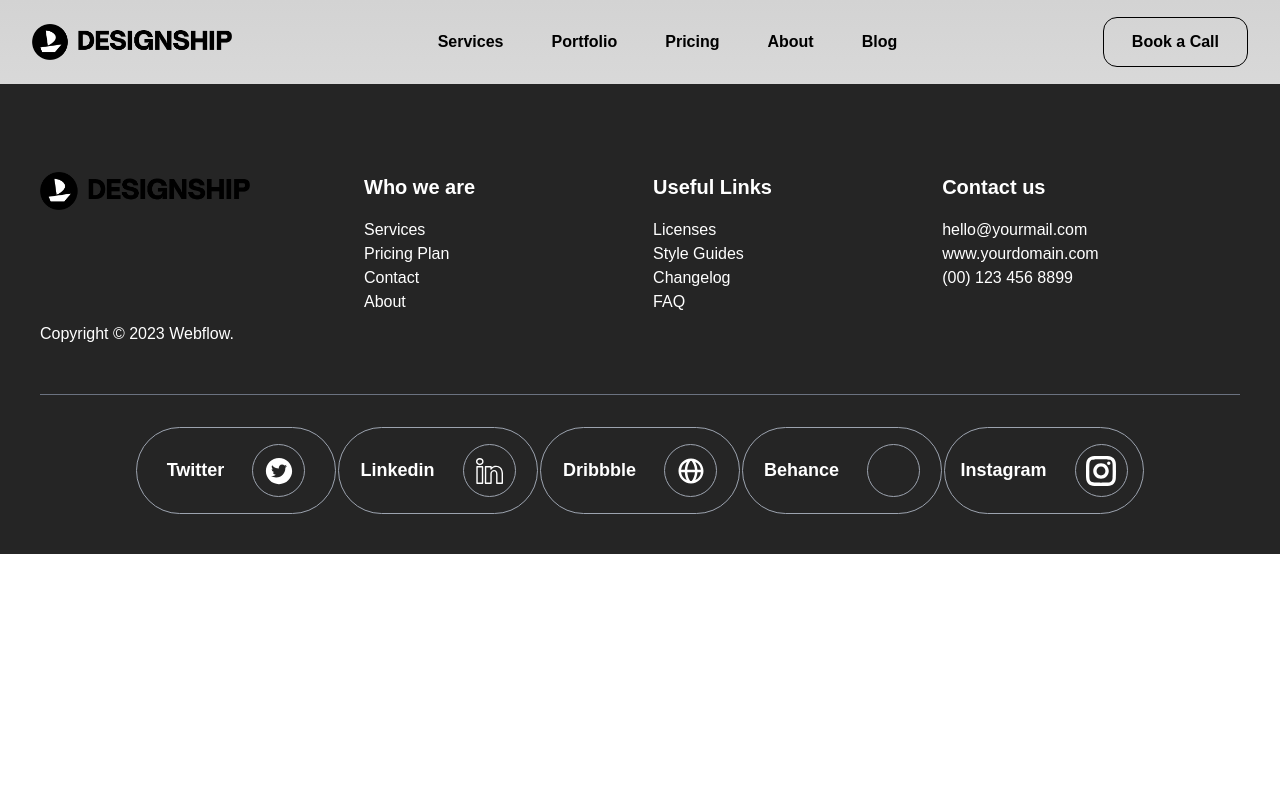
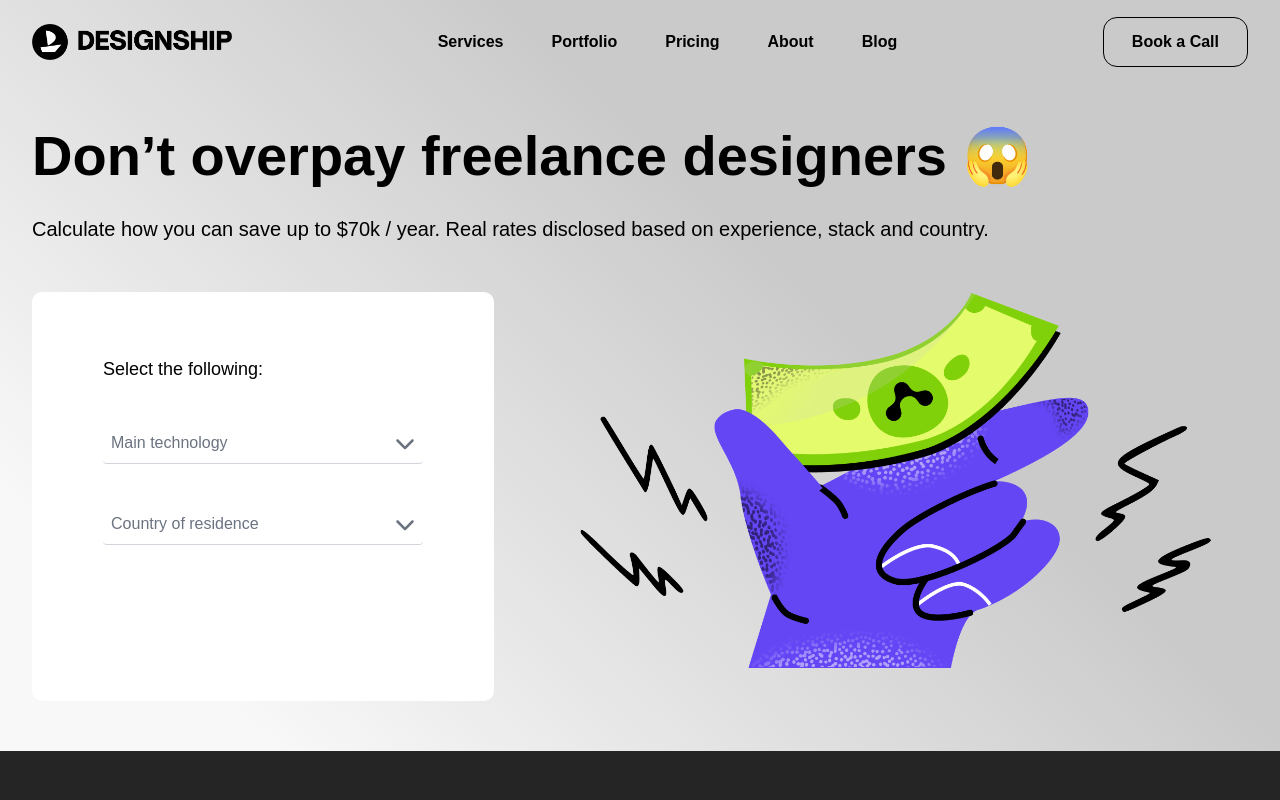
Before and after one commit to faheem303/designship, a React (Create React App) app: page /overpay in a window 1280 px wide. Shown: the top 800 px of the page. Built offline with nearby package versions, Linux system fonts and the light colour scheme; some icons are missing; a web font is replaced by a local one.

Commit message:
ui chnages

```diff
--- a/src/App.jsx
+++ b/src/App.jsx
@@ -7,7 +7,7 @@ import SecProductpage from "./Pages/SecProductpage";
 import ThiProductpage from "./Pages/ThiProductpage";
 import FourProductpage from "./Pages/FourProductpage";
 import FithProductpage from "./Pages/FithProductpage";
-import RecentProject from "./Pages/Recentpage";
+import OverPayPage from "./Pages/OverPayPage";
 
 
 
@@ -17,7 +17,7 @@ function App() {
     <Routes>
       <Route path="/" element={<Home />} />
       <Route path="/portfolio" element={<Portfolio />} />
-      <Route path="/recentproject" element={<RecentProject />} />
+      <Route path="/overpay" element={<OverPayPage />} />
       <Route path="/portfolio/productpage" element={<Productpage />} />
       <Route path="/portfolio/productpagetrippant" element={<SecProductpage />} />
       <Route path="/portfolio/productpagestottandmay" element={<ThiProductpage />} />
--- a/src/Component/Dropdown.jsx
+++ b/src/Component/Dropdown.jsx
@@ -8,7 +8,7 @@ const Dropdown = ({ options, handleSelection, selectedOption, toggleDropdown })
     const [open, setOpen] = useState(false);
 
     return (
-        <div className="relative w-[20rem] z-[2]">
+        <div className="relative w-[20rem]">
             <button
                 onClick={() => {
                     setOpen(!open);
@@ -21,7 +21,7 @@ const Dropdown = ({ options, handleSelection, selectedOption, toggleDropdown })
             </button>
 
             {open && (
-                <ul className="z-2 absolute mt-1 w-full rounded bg-white ring-1 ring-gray-300" onClick={() => setOpen(false)}>
+                <ul className="z-[9] absolute mt-1 w-full rounded bg-white ring-1 ring-gray-300" onClick={() => setOpen(false)}>
                     {options.map((option) => (
                         <li
                             key={option}
--- a/src/Component/ProjectCard.jsx
+++ b/src/Component/ProjectCard.jsx
@@ -9,7 +9,7 @@ function ProjectCard({Cardimg,title,subtitle}) {
         <>
              <div className="space-y-6 card-container">
       <div className="relative flex justify-center items-center">
-        <img className="w-[100%] max-h-[500px] rounded-[32px] card-image" src={Cardimg} alt="" />
+        <img className="w-[100%] max-h-[470px] rounded-[32px] card-image" src={Cardimg} alt="" />
         <div className="play w-[120px] h-[120px] absolute play-icon">
           <div className="w-[100%] h-[100%] bg-[#ffffffbf] flex justify-center items-center rounded-full">
             <img src={recico} className="h-[15px]" alt="" />
--- a/src/Home/OverpaySection.jsx
+++ b/src/Home/OverpaySection.jsx
@@ -1,5 +1,6 @@
 import React from "react";
-import SalaryCard from "../Component/SalaryCard";
+import { Link } from "react-router-dom";
+
 import GlassDoor from "../assets/svgs/indeed.svg";
 import Indeed from "../assets/svgs/indeed.svg";
 import SalaryCom from "../assets/svgs/salary.svg";
@@ -39,8 +40,10 @@ const OverpaySection = () => {
             <div className="2xl:flex xl:flex lg:flex md:block sm:block block 2xl:space-y-0 xl:space-y-0 lg:space-y-0 md:space-y-[3rem] sm:space-y-[3rem] space-y-[3rem] justify-between items-center ">
               <div className="space-y-4 2xl:w-[45%] xl:w-[45%] lg:w-[45%] md:w-[100%] sm:w-[100%] w-[100%] ">
               <h3 className="text-[40px] font-[900] leading-[50px]">Don’t overpay 😱 <br /> freelance designers</h3>
-              <p className="text-[18px]">Calculate how you can save up to $70k / year. Real rates disclosed based on experience, stack and country.</p>
-              <button className="bg-[#4807ea]  text-white text-[18px] py-2 px-6 rounded-[10px] font-[500]">Calculate now</button>
+              <p className="text-[18px] pb-5">Calculate how you can save up to $70k / year. Real rates disclosed based on experience, stack and country.</p>
+             <Link to="/overpay">
+             <button className="bg-[#4807ea]  text-white text-[18px] py-2 px-6 rounded-[10px] font-[500]">Calculate now</button>
+             </Link>
               </div>
               <div className="2xl:w-[48%] xl:w-[48%] lg:w-[48%] md:w-[100%] sm:w-[100%] w-[100%] ">
                 <img src={freel} alt="" />
--- a/src/Home/ProjectSection.jsx
+++ b/src/Home/ProjectSection.jsx
@@ -2,10 +2,10 @@ import React from "react";
 import { Link } from "react-router-dom";
 
 import ProjectCard from "../Component/ProjectCard";
-import img1 from "../assets/images/recimg1.jpg"
-import img2 from "../assets/images/recimg2.jpg"
-import img3 from "../assets/images/recimg3.jpg"
-import img4 from "../assets/images/recimg4.jpg"
+import img1 from "../assets/images/Trippant-cover-1-1536x1202.webp"
+import img2 from "../assets/images/Stott-and-May-cover-2.webp"
+import img3 from "../assets/images/Doorway_passionate_cover-2-1.webp"
+import img4 from "../assets/images/Instagram_shot_1_01-1-1536x1536.webp"
 
 import recenticon from "../assets/images/recentIc.svg"
 
@@ -56,7 +56,7 @@ function ProjectSection() {
                             </div>
                         </div>
                         <div className="flex justify-center items-center py-[2rem]">
-                            <Link to="/recentproject">
+                            <Link to="/portfolio">
                             <button className="font-[600] flex items-center justify-center  text-[18px] bg-[black] text-white rounded-[15px] w-[180px] py-3">View all work < span className="ml-[0.5rem]" ><img className="h-[15px]" src={recenticon} alt="" /></span></button>
                             </Link>
                         </div>
--- a/src/Layout/navbar/index.jsx
+++ b/src/Layout/navbar/index.jsx
@@ -16,7 +16,7 @@ function Navbar() {
 
   }
   return (
-    <div className="w-[100%]  z-[99]">
+    <div className="w-[100%] z-[99]">
       <div className="containers min-h-[84px] flex items-center ">
         <div className="flex items-center justify-between w-[100%]  ">
           <div className="max-w-[200px] 2xl:w-[200px] xl:w-[200px] lg:w-[200px] md:w-[200px] sm:w-[200px] w-[120px]">
--- /dev/null
+++ b/src/Pages/OverPayPage.jsx
@@ -0,0 +1,65 @@
+import React, { useState, useEffect } from "react";
+
+import payimg from "../assets/images/freel.png"
+import Dropdown from "../Component/Dropdown";
+
+function OverPayPage() {
+    const [open, setOpen] = useState(false);
+    const [dropOption, setDropOption] = useState('Main technology');
+    const [open2, setOpen2] = useState(false);
+    const [dropOption2, setDropOption2] = useState('Country of residence');
+
+
+    const handleDropOption = (dropOption) => {
+        setDropOption(dropOption);
+    };
+    const toggle2 = () => {
+        setOpen2(!open2);
+    };
+    const handleDropOption2 = (dropOption2) => {
+        setDropOption2(dropOption2);
+    };
+    const toggle = () => {
+        setOpen(!open);
+    };
+    return (
+        <>
+            <div className="">
+                <div className="w-[95%] max-w-[1040px] space-y-12 max-w-[1240px] pt-[30px] pb-[50px] mx-auto">
+                    <div className="space-y-4 ">
+                        <h3 className="text-[56px] text-vlack font-[600]">Don’t overpay freelance designers 😱</h3>
+                        <p className="text-[20px] ">Calculate how you can save up to $70k / year. Real rates disclosed based on experience, stack and country.</p>
+                    </div>
+                    <div className="flex justify-between">
+                        <div className="pt-[4rem] pb-[8rem]  flex justify-center bg-white rounded-[10px] w-[38%]">
+                            <div className="space-y-10">
+                                <p className="text-[18px]">Select the following:</p>
+                                <div className="space-y-10">
+                                    <Dropdown
+                                        DropButtonClass="flex w-full items-center justify-between rounded bg-white p-2 border border-gray-300 bg-transparent font-[500] text-gray-500"
+                                        options={['Main technology', 'Figma', 'Sketch', 'Adobe XD', 'Adobe Photoshop']}
+                                        handleSelection={handleDropOption}
+                                        selectedOption={dropOption}
+                                        toggleDropdown={toggle} />
+                                    <Dropdown
+                                        DropButtonClass="flex w-full items-center justify-between rounded bg-white p-2 border border-gray-300 bg-transparent font-[500] text-gray-500"
+                                        options={['Country of residence', 'Australia', 'United States', 'Austria', 'Belgium']}
+                                        handleSelection={handleDropOption2}
+                                        selectedOption={dropOption2}
+                                        toggleDropdown={toggle2} />
+                                </div>
+                            </div>
+                        </div>
+                        <div className="w-[58%]">
+                            <img src={payimg} alt="" />
+                        </div>
+
+                    </div>
+                </div>
+
+            </div>
+        </>
+    );
+}
+
+export default OverPayPage;
--- a/src/Pages/Portfolio.jsx
+++ b/src/Pages/Portfolio.jsx
@@ -339,18 +339,20 @@ function Portfolio() {
 
     return (
         <div className='z-[1]'>
-            <div className="py-[6rem] containers  max-w-[1410px] w-[95%]">
-                <div className='text-center pt-[5rem] pb-[3.3rem]'>
+            <div className="pb-[6rem] pt-[4rem] containers  max-w-[1410px] w-[95%]">
+                <div className='text-center  pb-[3.3rem]'>
                     <h3 className='text-[52px]'>Featured projects</h3>
                 </div>
                 <div className="flex justify-center space-x-8">
                     <Dropdown
+                    DropButtonClass="flex w-full items-center justify-between rounded bg-white p-2 border-b border-gray-300 bg-transparent font-[500] text-gray-500"
                         options={['Select service', 'UX/UI', 'Web Design', 'Print Design']}
                         handleSelection={handleLanguageSelection}
                         selectedOption={language}
                         toggleDropdown={toggle}
                     />
                     <Dropdown
+                    DropButtonClass="flex w-full items-center justify-between rounded bg-white p-2 border-b border-gray-300 bg-transparent font-[500] text-gray-500"
                         options={['Select industry', 'Design', 'Education', 'Music']}
                         handleSelection={handleLanguageSelection2}
                         selectedOption={language2}
@@ -360,7 +362,7 @@ function Portfolio() {
                 <div className='cardswrapper relative grid 2xl:grid-cols-2 xl:grid-cols-2 lg:grid-cols-2 md:grid-cols-2 sm:grid-cols-1 grid-cols-1 gap-x-[7rem] pt-[6rem] pb-[6rem] '>
                     {
                         filteredProjects.map((project) => (
-                            <div className='w-[100%] 2xl:h-[630px] xl:h-[630px] lg:h-[530px] md:h-[500px] sm:h-[auto] h-[auto] mb-[6rem]' key={project.id}>
+                            <div className='productcard w-[100%] 2xl:h-[630px] xl:h-[620px] lg:h-[530px] md:h-[500px] sm:h-[auto] h-[auto] mb-[6rem]' key={project.id}>
                                 <Link to={project.link}>
                                     <FeaturedCard
                                         data={project}
--- a/src/index.css
+++ b/src/index.css
@@ -27,8 +27,9 @@ body {
 }
 
 .cardswrapper :nth-child(4){
-  margin-top: 20rem !important;
+  margin-top: 15rem !important;
   }
+
   .cardswrapper :nth-child(6){
   margin-top: 24rem !important;
 
@@ -265,7 +266,7 @@ div.marquee>a>img {
   opacity: 1;
 }
 .backgroungmain{
-  background-image: linear-gradient(to bottom, #d3d3d3, #f8f8f8);
+  background-image: linear-gradient(to bottom left, #cacaca 30%, #f8f8f8 70%);
 }
 
 /* .cardContainer{
```
Also changed, not shown: src/Component/FeatureCard.jsx (+5 -5 lines), src/Pages/Recentpage.jsx (deleted, +0 -85 lines).
